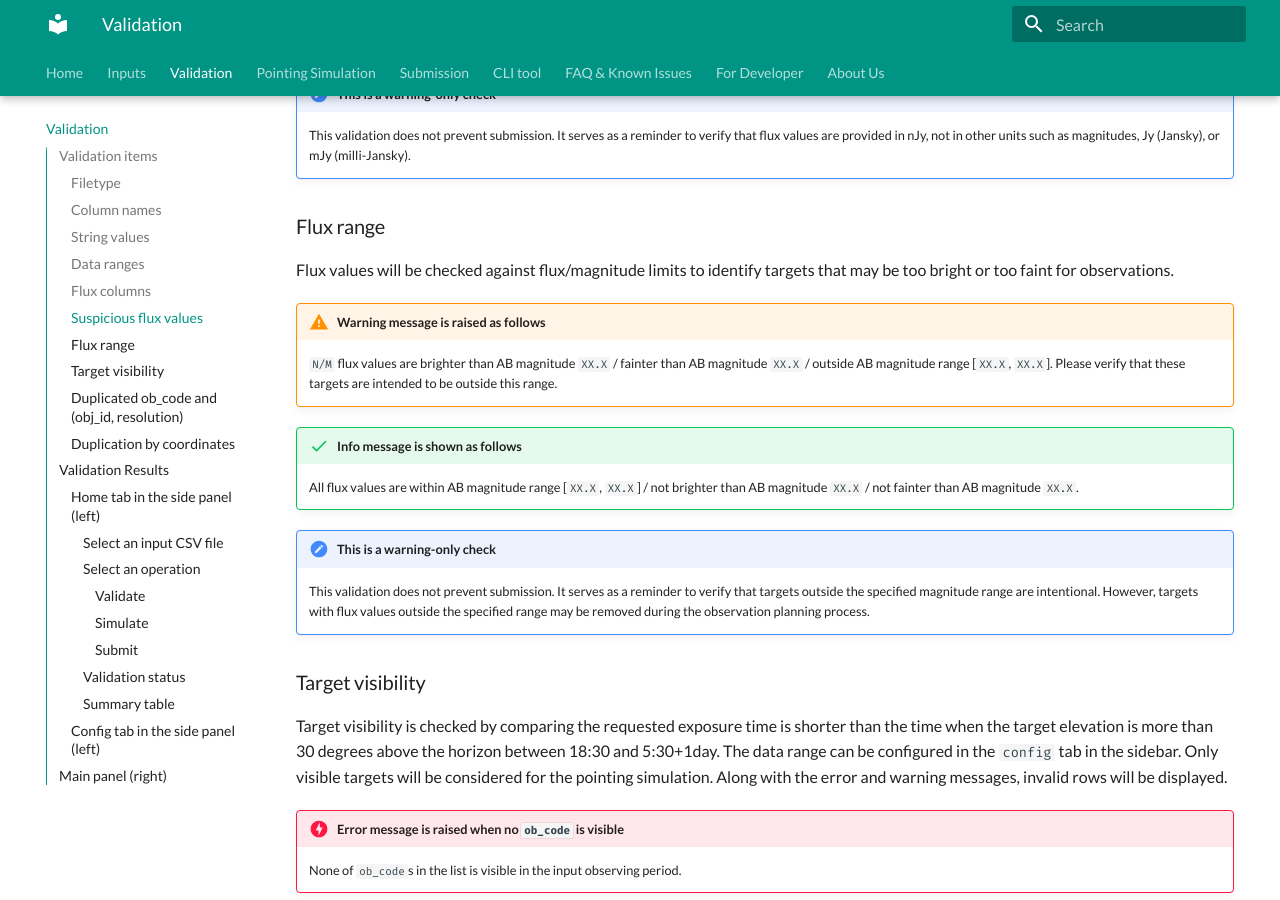
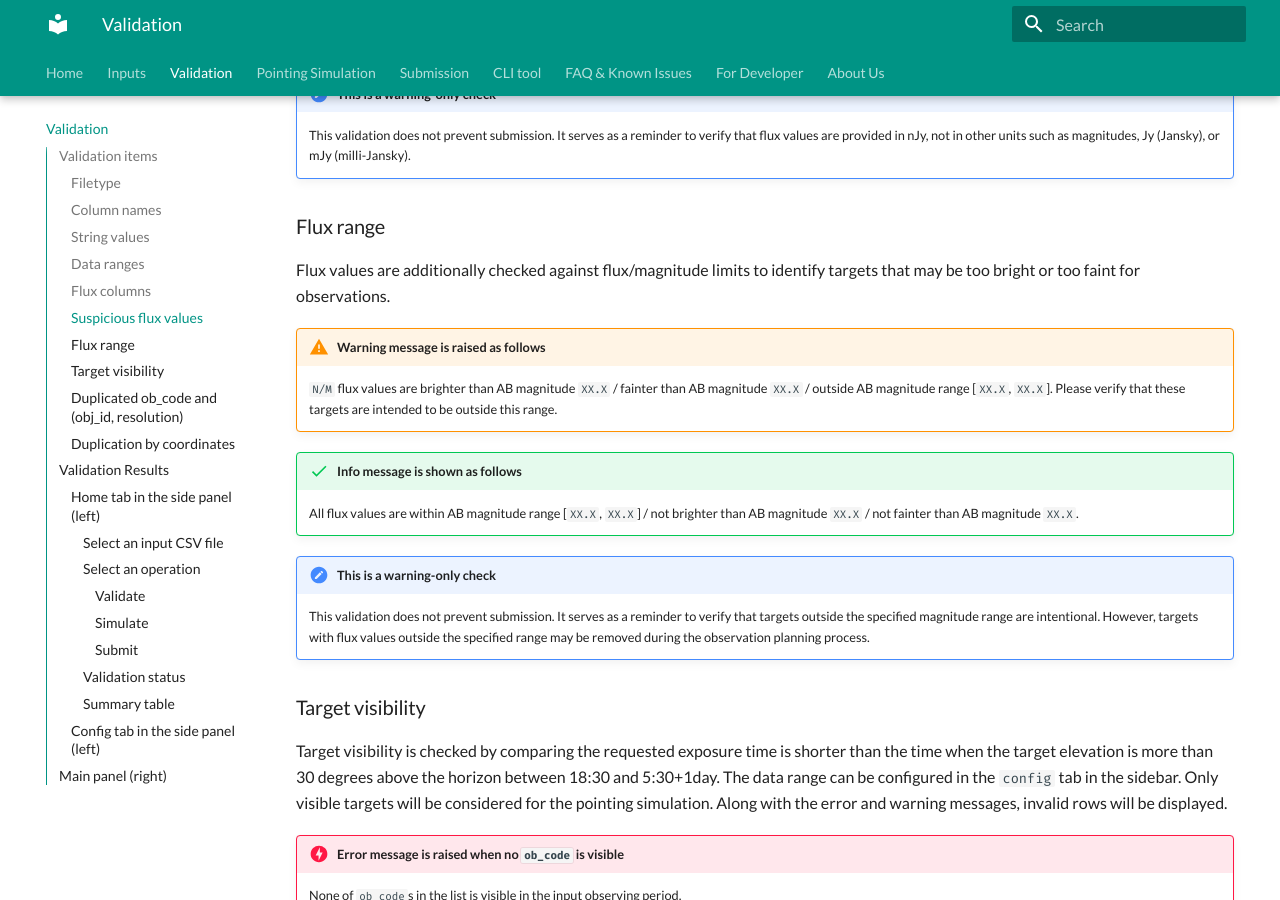
Before and after one commit to Subaru-PFS/spt_target_uploader, an MkDocs documentation site: the page built from docs/docs/validation.md, in a window 1280 px wide and 900 px high, scrolled down 2532 px. Built offline with MkDocs 1.6.1 and Material for MkDocs 9.7.7, drawn with Linux system fonts in a browser that asks for light colours.

Commit message:
doc update

```diff
--- a/docs/docs/validation.md
+++ b/docs/docs/validation.md
@@ -96,7 +96,7 @@ Flux values are checked to identify potential unit errors (magnitude vs. nano-Ja
 
 ### Flux range
 
-Flux values will be checked against flux/magnitude limits to identify targets that may be too bright or too faint for observations.
+Flux values are additionally checked against flux/magnitude limits to identify targets that may be too bright or too faint for observations.
 
 !!! warning "Warning message is raised as follows"
 
```
